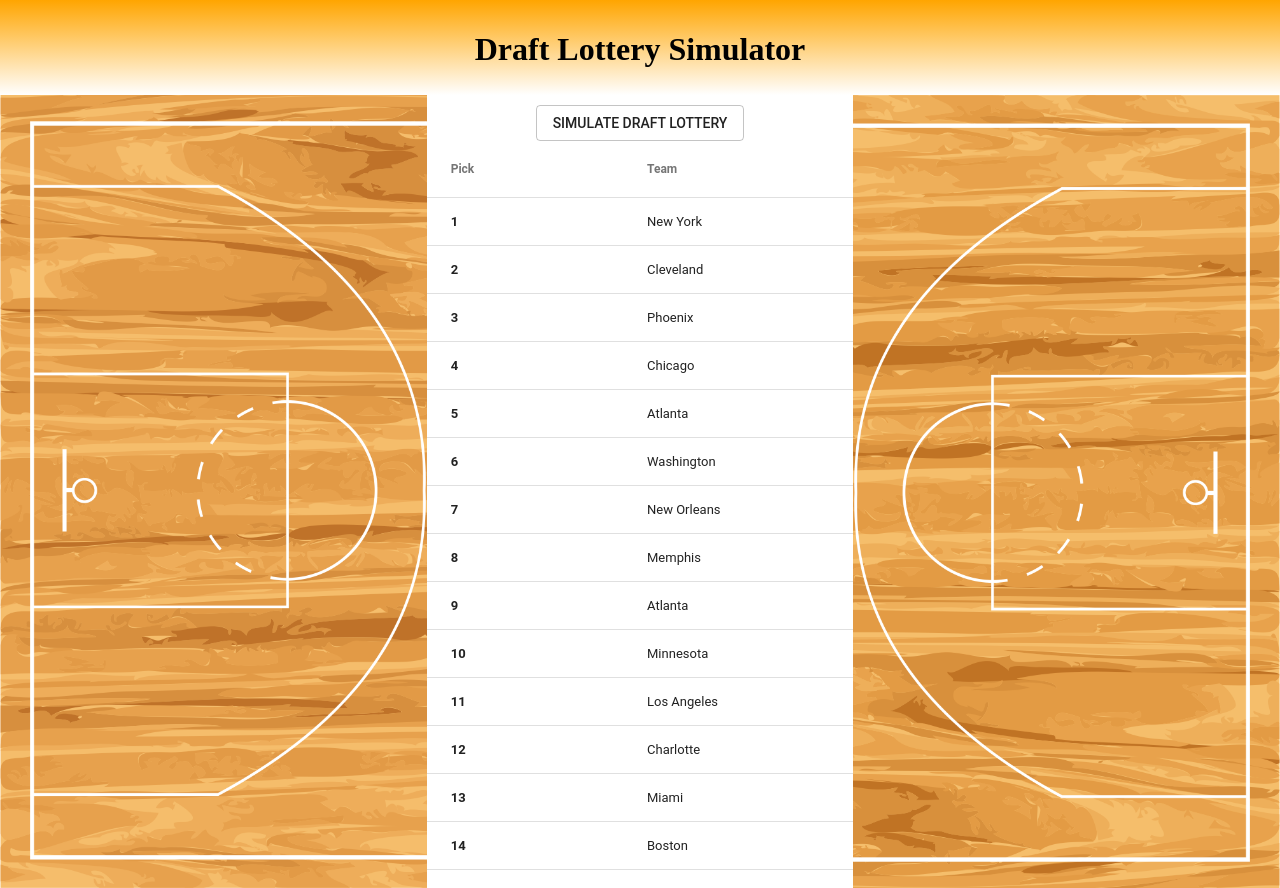
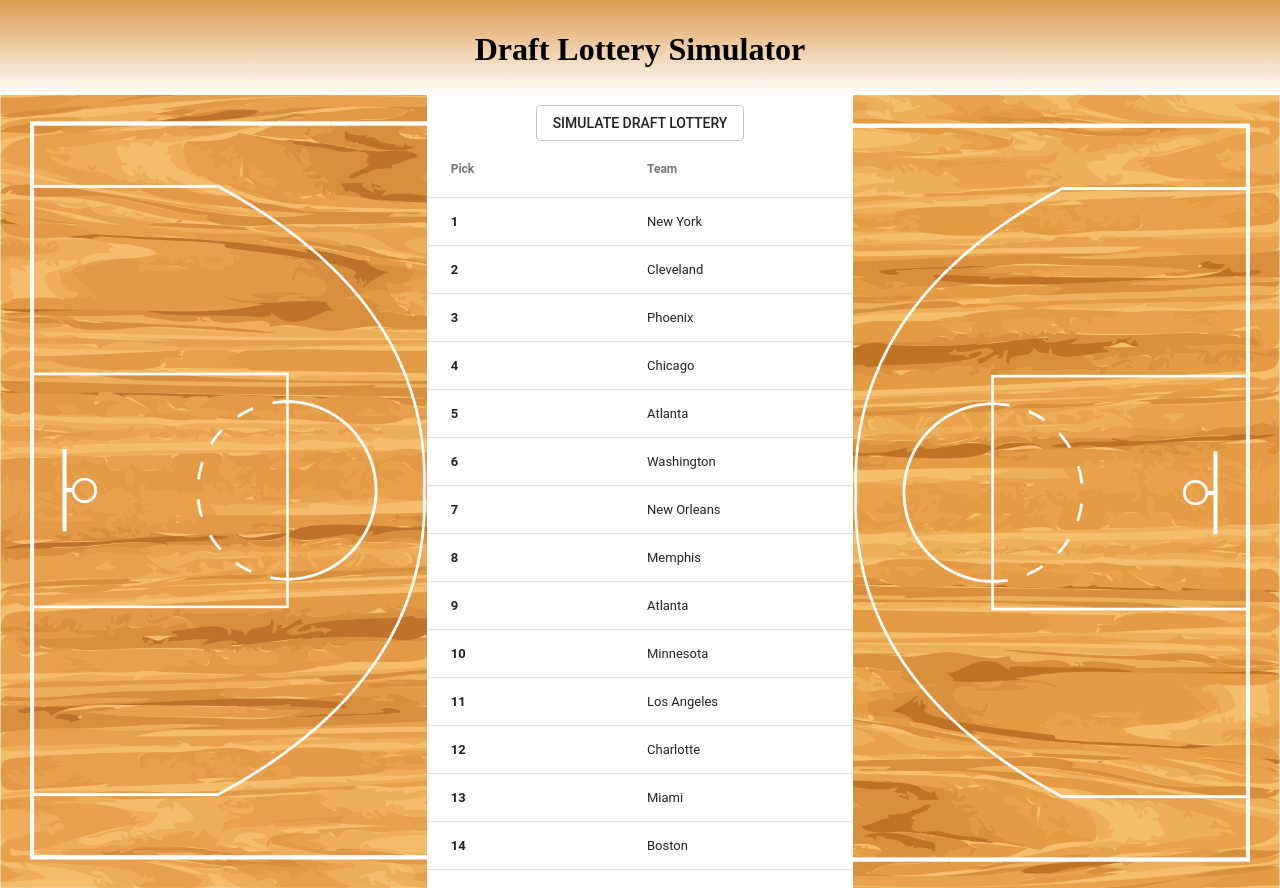
Before and after one commit to Maxwell1126/JS-NBA-Draft-Lottery, a React (Create React App) app: page / in a window 1280 px wide. Built offline with nearby package versions, Linux system fonts and the light colour scheme.

Commit message:
Added condtional rendering to the header compoonent that turns the header timberwolves themed when minnesota wins the first or second pick.

```diff
--- a/src/Header/Header.css
+++ b/src/Header/Header.css
@@ -1,9 +1,18 @@
 .head {
     padding-top:10px;
-    background-color: orange;
-    background-image: linear-gradient(orange, white);
+    background-image: linear-gradient(#dd9b4f, white);
     font-family: Rockwell;
     text-align: center;
     padding-bottom: 5px;
     margin-bottom: 0%;
 }
+
+.wolves{
+     padding-top:10px;
+    background-image: linear-gradient(-90deg, #0c2340,#236192, #78be20);
+    font-family: Impact, Haettenschweiler, 'Arial Narrow Bold', sans-serif;
+    color:white;
+    text-align: center;
+    padding-bottom: 5px;
+    margin-bottom: 0%;
+}
--- a/src/Header/Header.js
+++ b/src/Header/Header.js
@@ -2,10 +2,21 @@ import React, { Component } from 'react';
 import { connect } from 'react-redux';
 import './Header.css';
 class Header extends Component {
+    constructor(props){
+        super(props)
+    }
     render() {
-        return (
-            <header className = "head">
-                <h1 className = "title">Draft Lottery Simulator</h1>
+        let headerStyle = "head";
+        this.props.reduxStore.draftLotteryOrder.map(team => {
+            if (team.name == "Minnesota" && (team.place == 1 || team.place == 2)){
+                return headerStyle = "wolves";
+            } else if (team.name != "Minnesota" && team.place == (1 || 2)){
+               return  headerStyle = "head";
+            }
+        })
+        return(
+            <header className = {headerStyle}>
+                <h1>Draft Lottery Simulator</h1>
             </header>
         )
     }
```
